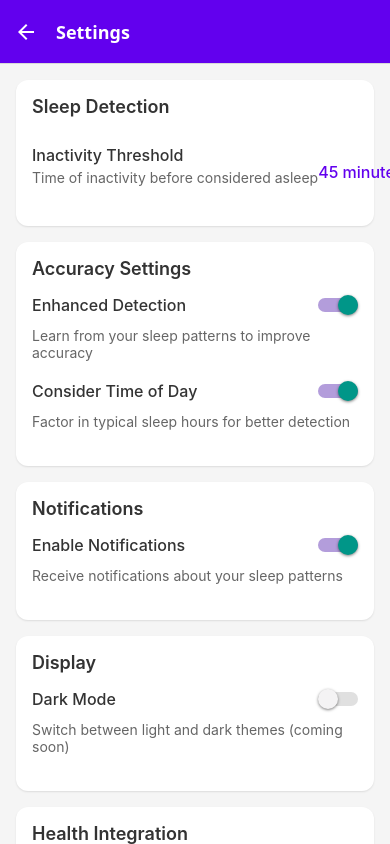
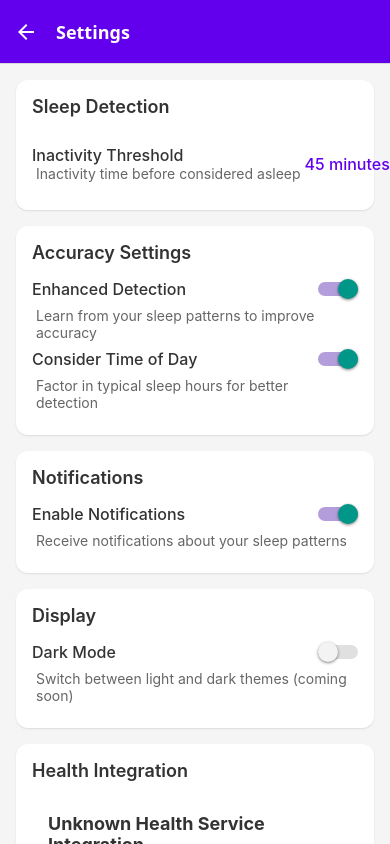
Before and after one commit to Build4Build/detect-sleep, a React Native app: screen /Settings in a window 390 px wide. Built offline with nearby package versions, Linux system fonts and the light colour scheme.

Commit message:
design: Refactor design UI Settings

```diff
--- a/src/screens/SettingsScreen.tsx
+++ b/src/screens/SettingsScreen.tsx
@@ -1,5 +1,5 @@
 import React, { useState } from 'react';
-import { View, Text, StyleSheet, Switch, TouchableOpacity, Alert, ScrollView, Modal, FlatList } from 'react-native';
+import { View, Text, StyleSheet, Switch, TouchableOpacity, Alert, ScrollView, Modal, FlatList, Linking } from 'react-native';
 import { Ionicons } from '@expo/vector-icons';
 import { useSleep } from '../context/SleepContext';
 import AsyncStorage from '@react-native-async-storage/async-storage';
@@ -123,6 +123,10 @@ const SettingsScreen = () => {
     );
   };
 
+  const openMealSnapApp = (): void => {
+    Linking.openURL('https://apps.apple.com/app/mealsnap-ai-food-log-tracker/id6475162854');
+  };
+
   return (
     <ScrollView style={styles.container}>
       <View style={styles.section}>
@@ -134,7 +138,7 @@ const SettingsScreen = () => {
           <View>
             <Text style={styles.settingLabel}>Inactivity Threshold</Text>
             <Text style={styles.settingDescription}>
-              Time of inactivity before considered asleep
+              Inactivity time before considered asleep
             </Text>
           </View>
           <View style={styles.dropdownValueContainer}>
@@ -236,8 +240,11 @@ const SettingsScreen = () => {
         <View style={styles.aboutContainer}>
           <Text style={styles.appName}>Sleep Detector</Text>
           <Text style={styles.appVersion}>Version 1.0.0</Text>
-          <Text style={styles.appDescription}>
-            Track your sleep patterns based on phone usage
+          <Text style={styles.description}>
+            Track your sleep patterns based on phone usage.
+          </Text>
+          <Text style={styles.description} onPress={openMealSnapApp}>
+            MealSnap helps with your eating habits
           </Text>
         </View>
       </View>
@@ -334,8 +341,7 @@ const styles = StyleSheet.create({
   settingDescription: {
     fontSize: 14,
     color: '#666',
-    marginTop: 4,
-    marginBottom: 12,
+    marginHorizontal: 4,
   },
   switchContainer: {
     flexDirection: 'row',
@@ -375,7 +381,7 @@ const styles = StyleSheet.create({
     color: '#666',
     marginTop: 4,
   },
-  appDescription: {
+  description: {
     fontSize: 14,
     color: '#666',
     marginTop: 8,
@@ -390,7 +396,7 @@ const styles = StyleSheet.create({
   dropdownValueContainer: {
     flexDirection: 'row',
     alignItems: 'center',
-    maxWidth: '40%',
+    maxWidth: '35%',
   },
   dropdownValue: {
     fontSize: 16,
```
